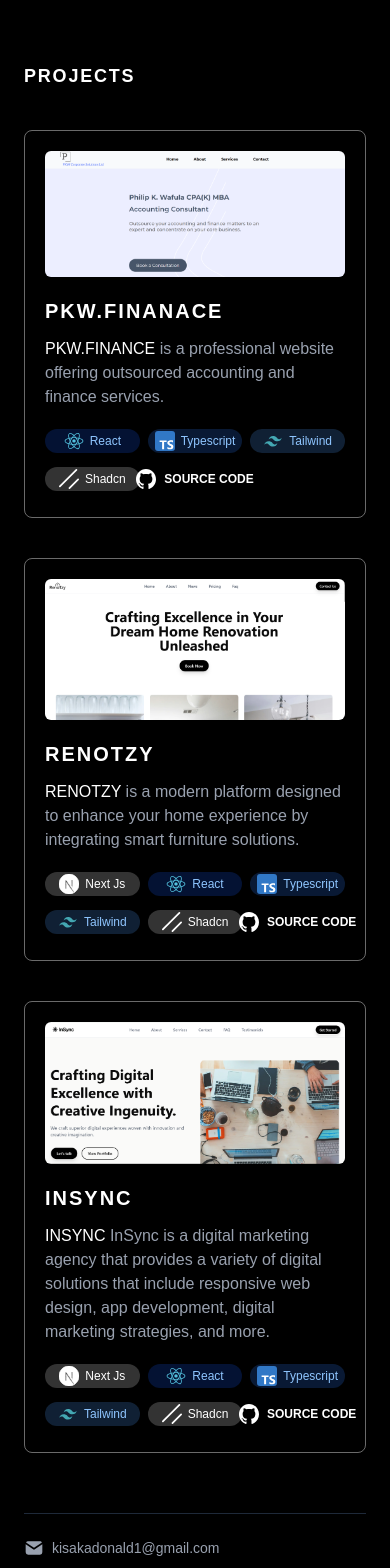
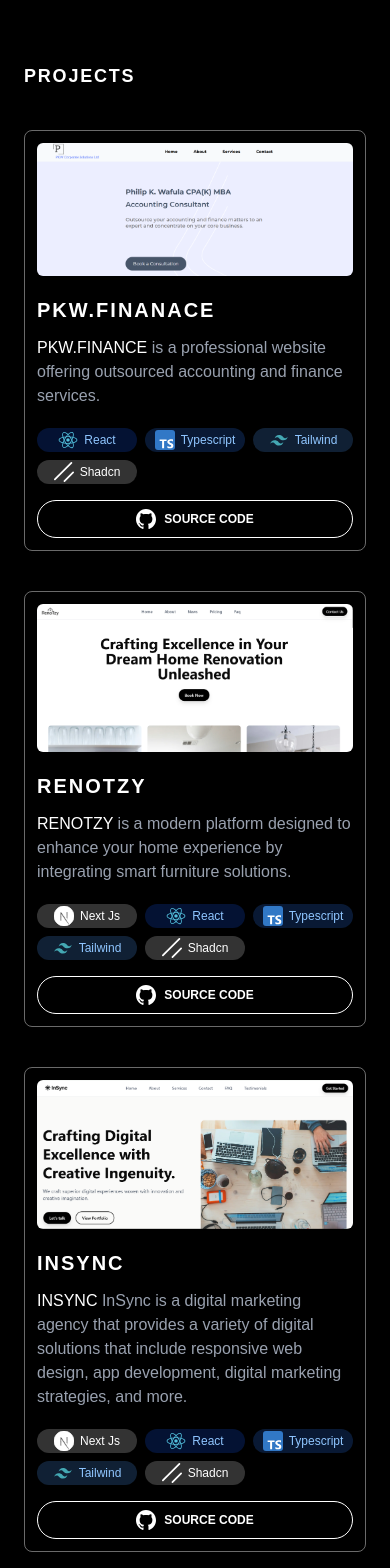
Before and after one commit to DonaldKisaka/portfolio, a Next.js app: page / in a window 390 px wide. Shown: the part 1300-2868 px from the top of the page. Built offline with nearby package versions, Linux system fonts and the light colour scheme.

Commit message:
Final  commit

```diff
--- a/components/Project.tsx
+++ b/components/Project.tsx
@@ -7,10 +7,10 @@ const Project = () => {
     <div className='flex flex-col w-full mt-24'>
         <h2 id='projects' className='font-bold text-lg tracking-widest text-white uppercase mb-10'>Projects</h2>
         <div className='flex flex-col w-full'>
-            <div className='flex items-start gap-8'>
-                <div className='rounded-lg w-[640px] border border-[#D3D3D3]/50 p-5 flex flex-col gap-5'>
+            <div className='flex items-start gap-8 max-md:flex-col max-md:items-center'>
+                <div className='rounded-lg w-full max-w-[640px] border border-[#D3D3D3]/50 p-3 sm:p-5 flex flex-col gap-5'>
                   <Link target='_blank' aria-label='See more about philip&apos;s website' href="https://pkw.finance/">
-                    <Image src="/philipswebsite.png" alt="project screenshot" loading='lazy' width={600} height={380} className='rounded-md object-cover text-transparent'/>
+                    <Image src="/philipswebsite.png" alt="project screenshot" loading='lazy' width={600} height={380} className='rounded-md object-cover w-full h-auto text-transparent'/>
                   </Link>
                   <div className='flex flex-col'>
                     <p className='font-semibold text-white text-xl tracking-widest'>PKW.FINANACE</p>
@@ -38,8 +38,9 @@ const Project = () => {
                            className='text-transparent' />
                            <p className='text-xs whitespace-nowrap'>Shadcn</p>
                         </div>
-                        <div className='flex items-center gap-2 w-full max-md:flex-col'>
-                            <Link target='_blank' className='w-full uppercase text-xs whitespace-nowrap transition-all rounded-full font-bold text-white hover:text-gray-800 flex items-center justify-center px-4 py-2 gap-2 max-md:w-full' href="https://github.com/DonaldKisaka/PKW-corporate">
+                    </div>
+                    <div className='flex items-center mt-4 w-full'>
+                        <Link target='_blank' className='w-full sm:w-auto uppercase text-xs whitespace-nowrap transition-all rounded-full font-bold text-white hover:text-gray-800 hover:bg-white bg-transparent border border-white flex items-center justify-center px-4 py-2 gap-2' href="https://github.com/DonaldKisaka/PKW-corporate">
                         <Image src="/github-icon.svg" loading="lazy" alt="GitHub" width={20} height={20} className="text-transparent"/>
                         Source code
                         </Link>
@@ -47,12 +48,11 @@ const Project = () => {
                   </div>
                 </div>
             </div>
-            </div>
 
-            <div className='flex items-start gap-8 mt-10'>
-                <div className='rounded-lg w-[640px] border border-[#D3D3D3]/50 p-5 flex flex-col gap-5'>
+            <div className='flex items-start gap-8 mt-10 max-md:flex-col max-md:items-center'>
+                <div className='rounded-lg w-full max-w-[640px] border border-[#D3D3D3]/50 p-3 sm:p-5 flex flex-col gap-5'>
                   <Link target='_blank' aria-label='See more about philip&apos;s website' href="https://furniture-app-utbp.vercel.app/">
-                    <Image src="/RenoTzy.png" alt="project screenshot" loading='lazy' width={600} height={380} className='rounded-md object-cover text-transparent'/>
+                    <Image src="/RenoTzy.png" alt="project screenshot" loading='lazy' width={600} height={380} className='rounded-md object-cover w-full h-auto text-transparent'/>
                   </Link>
                   <div className='flex flex-col'>
                     <p className='font-semibold text-white text-xl tracking-widest'>RENOTZY</p>
@@ -85,8 +85,9 @@ const Project = () => {
                            className='text-transparent' />
                            <p className='text-xs whitespace-nowrap'>Shadcn</p>
                         </div>
-                        <div className='flex items-center gap-2 w-full max-md:flex-col'>
-                            <Link target='_blank' className='w-full uppercase text-xs whitespace-nowrap transition-all rounded-full font-bold text-white hover:text-gray-800 flex items-center justify-center px-4 py-2 gap-2 max-md:w-full' href="https://github.com/DonaldKisaka/furniture-app">
+                    </div>
+                    <div className='flex items-center mt-4 w-full'>
+                        <Link target='_blank' className='w-full sm:w-auto uppercase text-xs whitespace-nowrap transition-all rounded-full font-bold text-white hover:text-gray-800 hover:bg-white bg-transparent border border-white flex items-center justify-center px-4 py-2 gap-2' href="https://github.com/DonaldKisaka/furniture-app">
                         <Image src="/github-icon.svg" loading="lazy" alt="GitHub" width={20} height={20} className="text-transparent"/>
                         Source code
                         </Link>
@@ -95,14 +96,10 @@ const Project = () => {
                 </div>
             </div>
 
-
-
-            </div>
-
-            <div className='flex items-start gap-8 mt-10'>
-                <div className='rounded-lg w-[640px] border border-[#D3D3D3]/50 p-5 flex flex-col gap-5'>
+            <div className='flex items-start gap-8 mt-10 max-md:flex-col max-md:items-center'>
+                <div className='rounded-lg w-full max-w-[640px] border border-[#D3D3D3]/50 p-3 sm:p-5 flex flex-col gap-5'>
                   <Link target='_blank' aria-label='See more about philip&apos;s website' href="https://insyc.vercel.app/">
-                    <Image src="/Insync.png" alt="project screenshot" loading='lazy' width={600} height={380} className='rounded-md object-cover text-transparent'/>
+                    <Image src="/Insync.png" alt="project screenshot" loading='lazy' width={600} height={380} className='rounded-md object-cover w-full h-auto text-transparent'/>
                   </Link>
                   <div className='flex flex-col'>
                     <p className='font-semibold text-white text-xl tracking-widest'>INSYNC</p>
@@ -135,8 +132,9 @@ const Project = () => {
                            className='text-transparent' />
                            <p className='text-xs whitespace-nowrap'>Shadcn</p>
                         </div>
-                        <div className='flex items-center gap-2 w-full max-md:flex-col'>
-                            <Link target='_blank' className='w-full uppercase text-xs whitespace-nowrap transition-all  rounded-full font-bold text-white hover:text-gray-800 flex items-center justify-center px-4 py-2 gap-2 max-md:w-full' href="https://github.com/DonaldKisaka/Insyc">
+                    </div>
+                    <div className='flex items-center mt-4 w-full'>
+                        <Link target='_blank' className='w-full sm:w-auto uppercase text-xs whitespace-nowrap transition-all rounded-full font-bold text-white hover:text-gray-800 hover:bg-white bg-transparent border border-white flex items-center justify-center px-4 py-2 gap-2' href="https://github.com/DonaldKisaka/Insyc">
                         <Image src="/github-icon.svg" loading="lazy" alt="GitHub" width={20} height={20} className="text-transparent"/>
                         Source code
                         </Link>
@@ -144,13 +142,7 @@ const Project = () => {
                   </div>
                 </div>
             </div>
-
-
-
         </div>
-        </div>
-
-
     </div>
   )
 }
```
Lines whose indentation alone changed are shown as unchanged.
